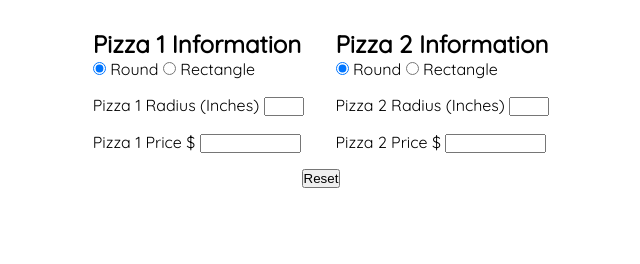
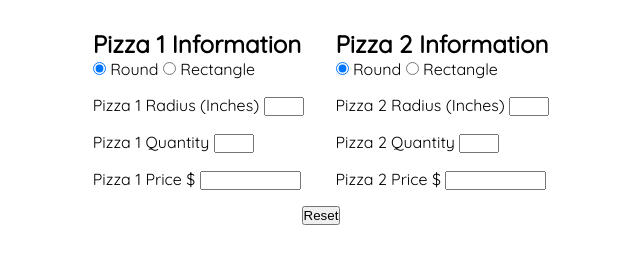
Before and after one commit to courtneyburch/Pizza-Calculator, a plain HTML site: page index.html in a window 1280 px wide. Shown: the part 406-670 px from the top of the page, without its empty margins (319-959 px from the left). Drawn offline with Linux system fonts and the light colour scheme.

Commit message:
Add input for quantity

```diff
--- a/index.html
+++ b/index.html
@@ -57,9 +57,14 @@
                         <input type="number" min="1" name="pizza1_rectangle_width" id="pizza1_rectangle_width">
                     </div>
                 </div> <!--End rectangular dimensions-->
+            </section> <!--close pizza1 dimensions container-->
 
 
-            </section> <!--close pizza1 dimensions container-->
+            <section class="pizza1_qty"><!--Pizza 1 quantity-->
+                <label for="pizza1_qty">Pizza 1 Quantity</label>
+                <input type="number" min="1" name="pizza1_qty" id="pizza1_qty"> <!--end pizza 1 quantity-->
+            </section>
+
 
             <section class="pizza1_price">
                 <label for="pizza1_price">Pizza 1 Price $</label>
@@ -105,6 +110,11 @@
 
             </section> <!--close pizza1 dimensions container-->
 
+            <section class="pizza2_qty"><!--Pizza 2 quantity-->
+                <label for="pizza2_qty">Pizza 2 Quantity</label>
+                <input type="number" min="1" name="pizza2_qty" id="pizza2_qty"> <!--end pizza 1 quantity-->
+            </section>
+
             <section class="pizza2_price">
                 <label for="pizza2_price">Pizza 2 Price $</label>
                 <input type="text" name="pizza2_price" size="10" id="pizza2_price">
--- a/styles.css
+++ b/styles.css
@@ -37,7 +37,7 @@ input[type='number']{
 .pizza_info_1, .pizza_info_2{
     margin: 0.5rem;
 }
-.pizza_dimensions_1, .pizza_dimensions_2, .pizza_shape_1, .pizza_shape_2, .pizza1_price, .pizza2_price{
+.pizza_dimensions_1, .pizza_dimensions_2, .pizza_shape_1, .pizza_shape_2, .pizza1_qty, .pizza2_qty, .pizza1_price, .pizza2_price{
     padding: 0.5rem 0.5rem;
 }
 .rect_length, .rect_width{
```
